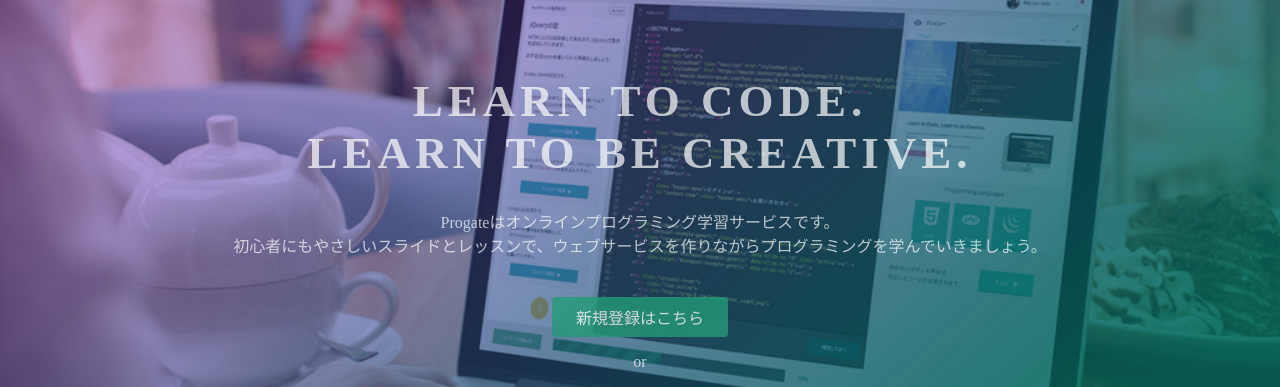
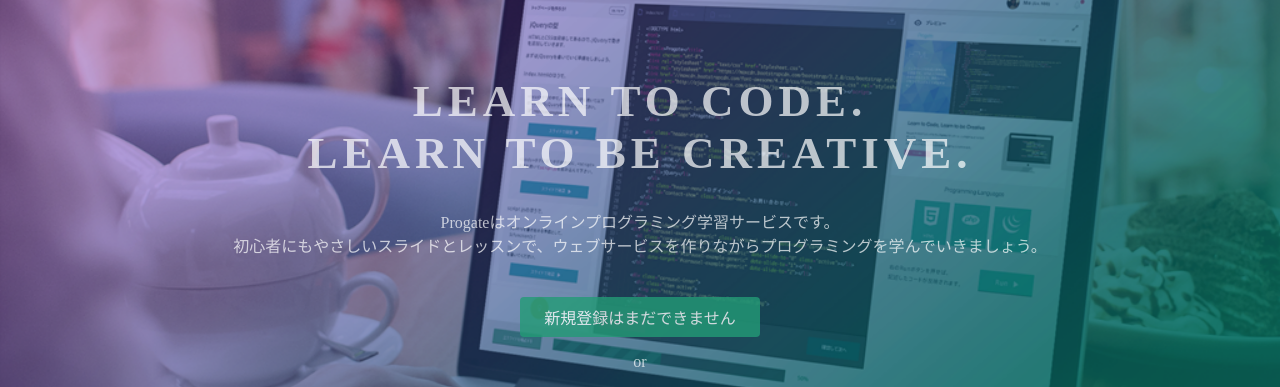
Before and after one commit to yoshun-jda/yoshun-jda.github.io, a plain HTML site: page index.html in a window 1280 px wide. Shown: the part 135-522 px from the top of the page. Drawn offline with Linux system fonts and the light colour scheme.

Commit message:
Update index.html

```diff
--- a/index.html
+++ b/index.html
@@ -26,7 +26,7 @@
       <h1>LEARN TO CODE.<br>LEARN TO BE CREATIVE.</h1>
       <p>Progateはオンラインプログラミング学習サービスです。<br>初心者にもやさしいスライドとレッスンで、ウェブサービスを作りながらプログラミングを学んでいきましょう。</p>
       <div class="btn-wrapper">
-        <a href="#" class="btn signup">新規登録はこちら</a>
+        <a href="#" class="btn signup">新規登録はまだできません</a>
         <p>or</p>
         <a href="#" class="btn facebook"><span class="fa fa-facebook"></span>Facebookで登録</a>
         <a href="#" class="btn twitter"><span class="fa fa-twitter"></span>Twitterで登録</a>
```
